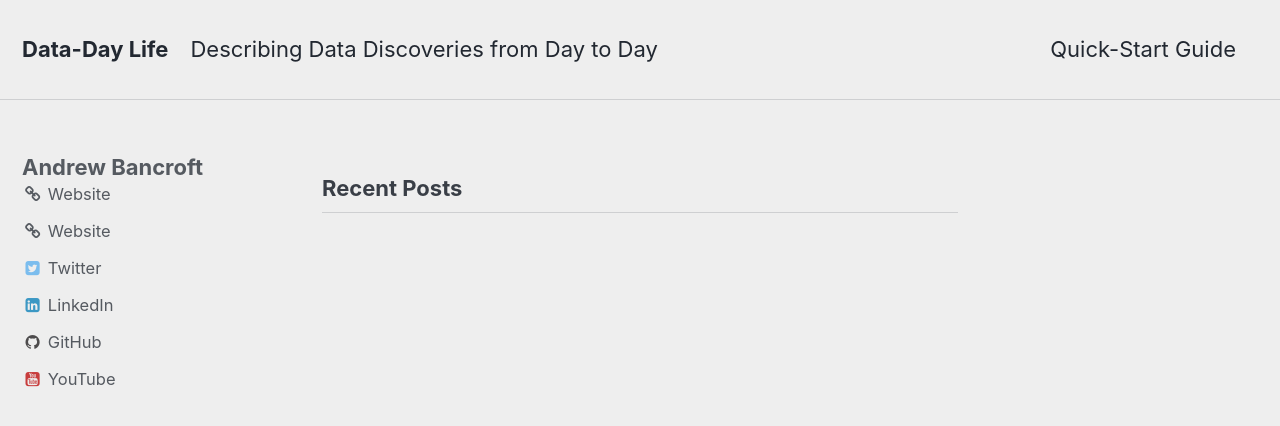
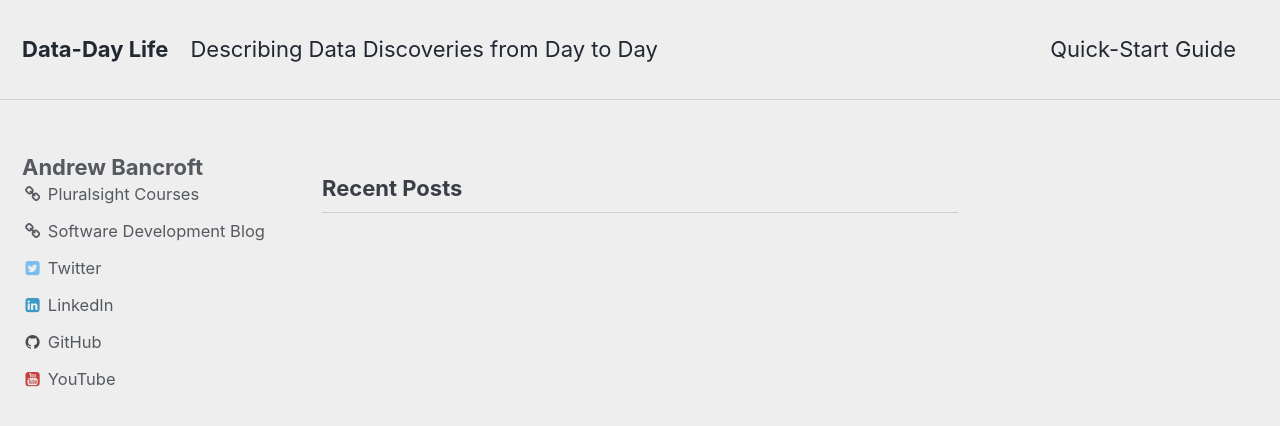
Before and after one commit to andrewcbancroft/datadaylife-blog, a Jekyll site: the page built from index.html, in a window 1280 px wide and 900 px high. Shown: the top 426 px of the window. Built offline with Jekyll 4.4.1, drawn with Linux system fonts in a browser that asks for light colours; the list of posts is cut into pages by our own code.

Commit message:
Update author-profile.html

```diff
--- a/_includes/author-profile.html
+++ b/_includes/author-profile.html
@@ -62,7 +62,7 @@
       {% if author.pluralsight %}
         <li>
           <a href="{{ author.uri }}" itemprop="url">
-            <i class="fa fa-fw fa-chain" aria-hidden="true"></i> {{ site.data.ui-text[site.locale].website_label | default: "Pluralsight Courses" }}
+            <i class="fa fa-fw fa-chain" aria-hidden="true"></i> {{ site.data.ui-text[site.locale].pluralsight | default: "Pluralsight Courses" }}
           </a>
         </li>
       {% endif %}
@@ -70,7 +70,7 @@
       {% if author.andrewcbancroft %}
         <li>
           <a href="{{ author.uri }}" itemprop="url">
-            <i class="fa fa-fw fa-chain" aria-hidden="true"></i> {{ site.data.ui-text[site.locale].website_label | default: "Software Development Blog" }}
+            <i class="fa fa-fw fa-chain" aria-hidden="true"></i> {{ site.data.ui-text[site.locale].andrewcbancroft | default: "Software Development Blog" }}
           </a>
         </li>
       {% endif %}
```
